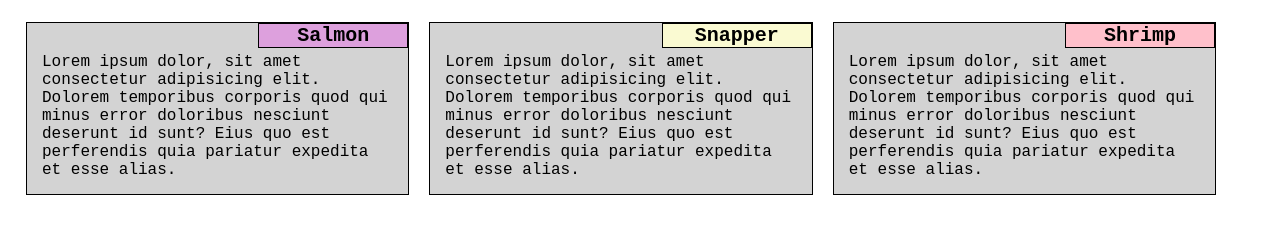
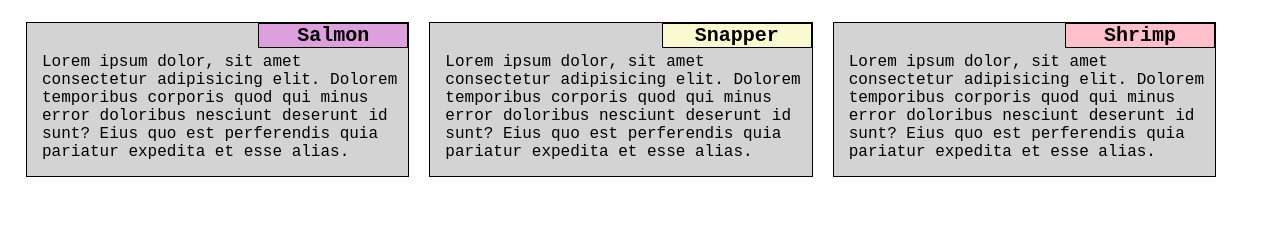
Before and after one commit to maria-lundstrom/coursera-web-developer, a plain HTML site: page module2-solution/index.html in a window 1280 px wide. Shown: the part 59-292 px from the top of the page. Drawn offline with Linux system fonts and the light colour scheme.

Commit message:
Update styles.css

```diff
--- a/module2-solution/css/styles.css
+++ b/module2-solution/css/styles.css
@@ -34,7 +34,7 @@
     padding-top: 30px;
     padding-bottom: 15px;
     padding-left: 15px;
-    padding-right: 15px;
+    padding-right: 10px;
     margin-right: 10px;
     margin-left: 10px;
     margin-bottom: 20px;
```
